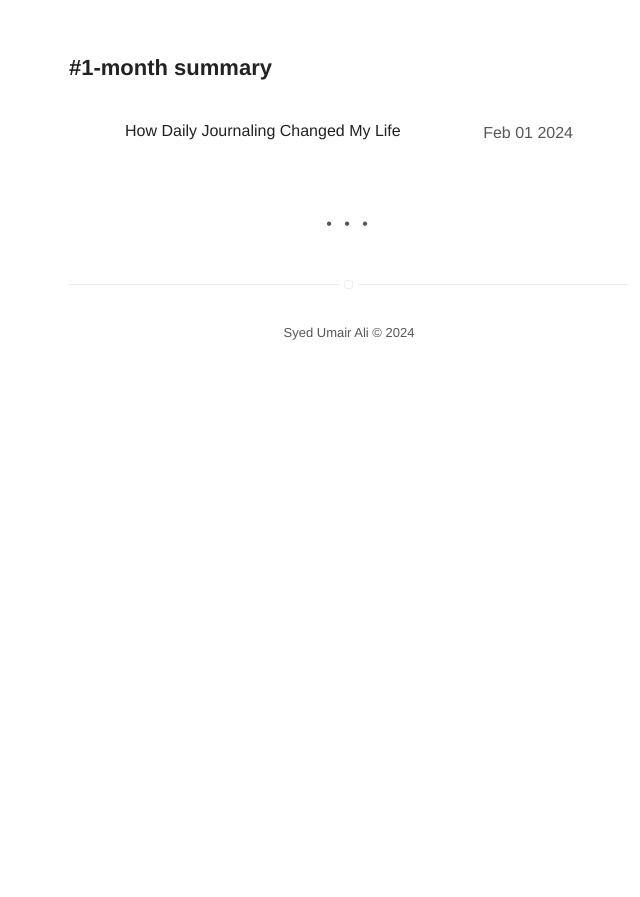
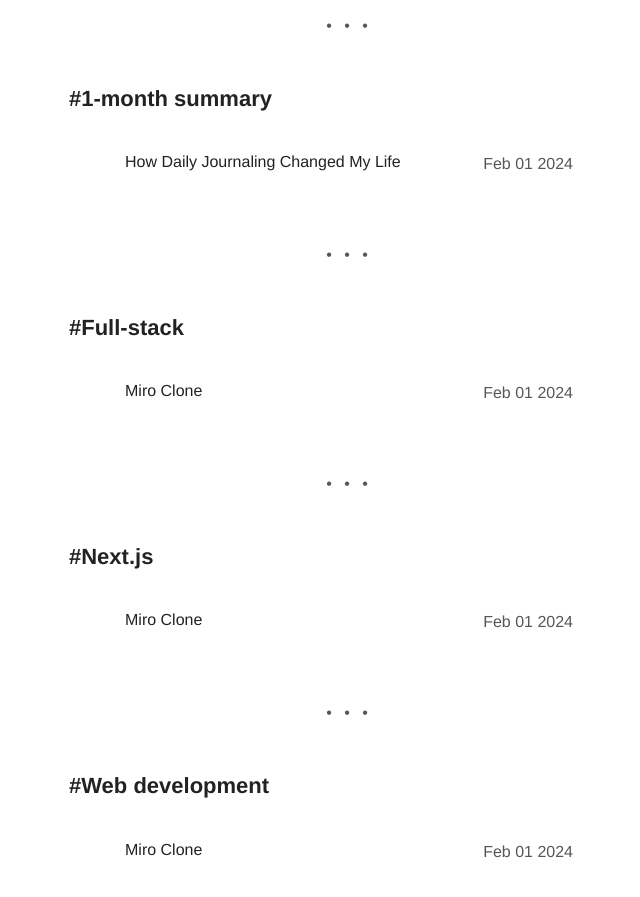
Before and after one commit to SyedUmairCodes/syedumaircodes.github.io, a Jekyll site: the page built from tags.html, in a window 1280 px wide and 900 px high, scrolled down 1107 px. Shown: the top 897 px of the window, without its empty margins (291-931 px from the left). Built offline with Jekyll 4.4.1, drawn with Linux system fonts in a browser that asks for light colours; nearby versions of some CDN libraries; before the commit the page ends 1487 px from its top, so only the background shows below that; part of the change alters nothing that is shown; some of the changed text lies outside the part shown.

```diff
--- a/_config.yml
+++ b/_config.yml
@@ -29,16 +29,16 @@ permalink: /:title/
 # analytics-google: 'UA-MYANALYTICS'
 
 # if you don't want comments in your posts, leave categories empty
-disqus:
-  shortname: github # enter this from your disqus account
-  categories: [blog, project] # only show disqus for posts that have these categories
+# disqus:
+#  shortname: github # enter this from your disqus account
+#  categories: [blog, project] # only show disqus for posts that have these categories
 
 # if you don't have any of social below, comment the line
 #facebook: myfacebook
-twitter: https://twitter.com/syedumaircodes
-instagram: myinstagram
-linkedin: https://linkedin.com/in/syedumaircodes
-github: https://github.com/syedumaircodes
+twitter: syedumaircodes
+#instagram: myinstagram
+linkedin: syedumaircodes
+github: syedumaircodes
 email: syedumairali.617@gmail.com
 
 authors:
--- /dev/null
+++ b/_posts/2024-02-01-miro-clone.md
@@ -0,0 +1,18 @@
+---
+Title: "Mirror, A Miro Clone"
+layout: post
+date: 2024-02-01 01:30
+headerImage: false
+category: project
+projects: true
+tags:
+- Full-stack
+- Next.js
+- Web development
+author: Syed Umair Ali
+
+---
+
+# Introduction
+
+Mirror is a asynchronous planning platform where your team members can work together to brainstorm project ideas.
```
